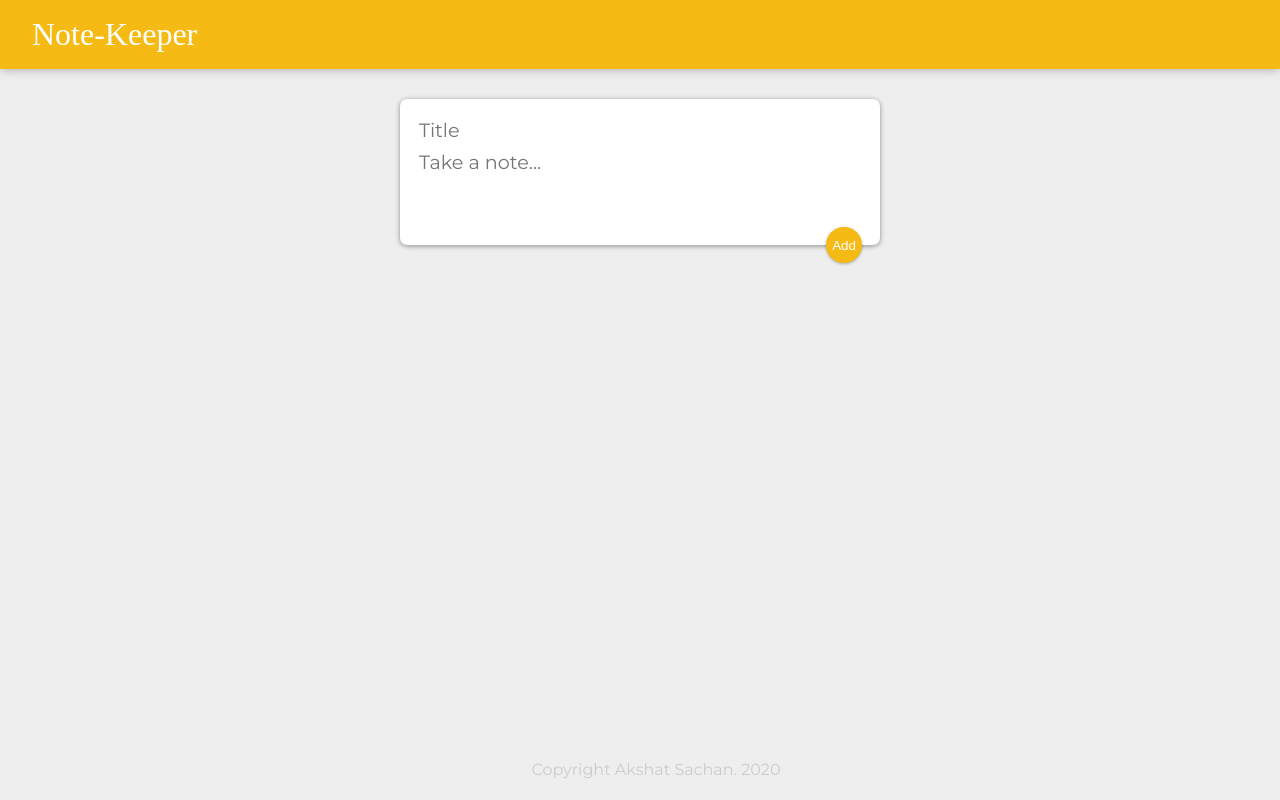
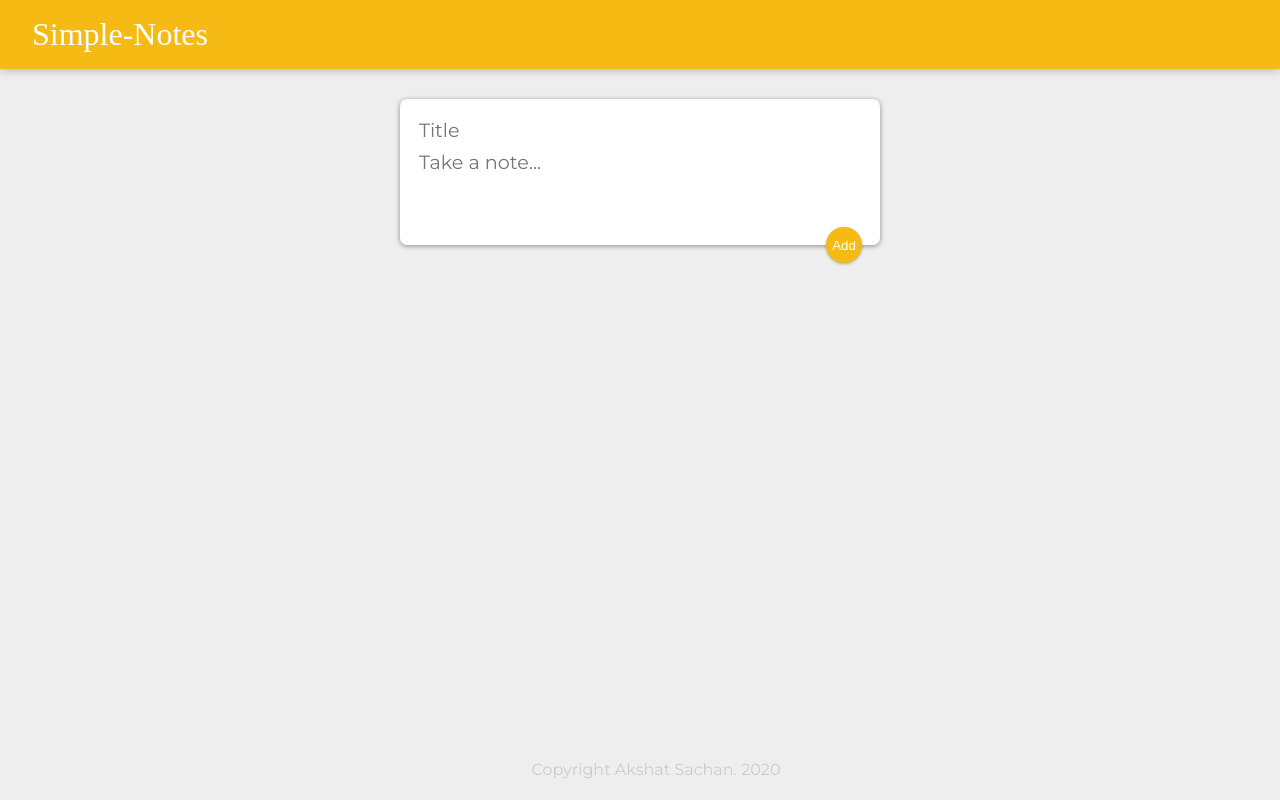
Before and after one commit to akshatsachan/Simple-Notes, a React (Create React App) app: page / in a window 1280 px wide. Built offline with nearby package versions, Linux system fonts and the light colour scheme; a web font is replaced by a local one.

Commit message:
Adding some UI enhancements

```diff
--- a/package.json
+++ b/package.json
@@ -1,5 +1,5 @@
 {
-  "name": "noteKeeperApp",
+  "name": "Simple-Notes",
   "version": "1.0.0",
   "description": "",
   "keywords": [],
--- a/public/index.html
+++ b/public/index.html
@@ -1,7 +1,7 @@
 <!DOCTYPE html>
 <html lang="en">
   <head>
-    <title>React-Note-App</title>
+    <title>Simple-Notes</title>
     <link
       href="https://fonts.googleapis.com/css?family=McLaren|Montserrat&display=swap"
       rel="stylesheet"
--- a/src/header.jsx
+++ b/src/header.jsx
@@ -4,7 +4,7 @@ import React from "react";
 function Header() {
   return (
     <header>
-      <h1>Note-Keeper</h1>
+      <h1>Simple-Notes</h1>
     </header>
   );
 }
```
Also changed, not shown: 1 other file (tests, documents, lock files or other folders).
